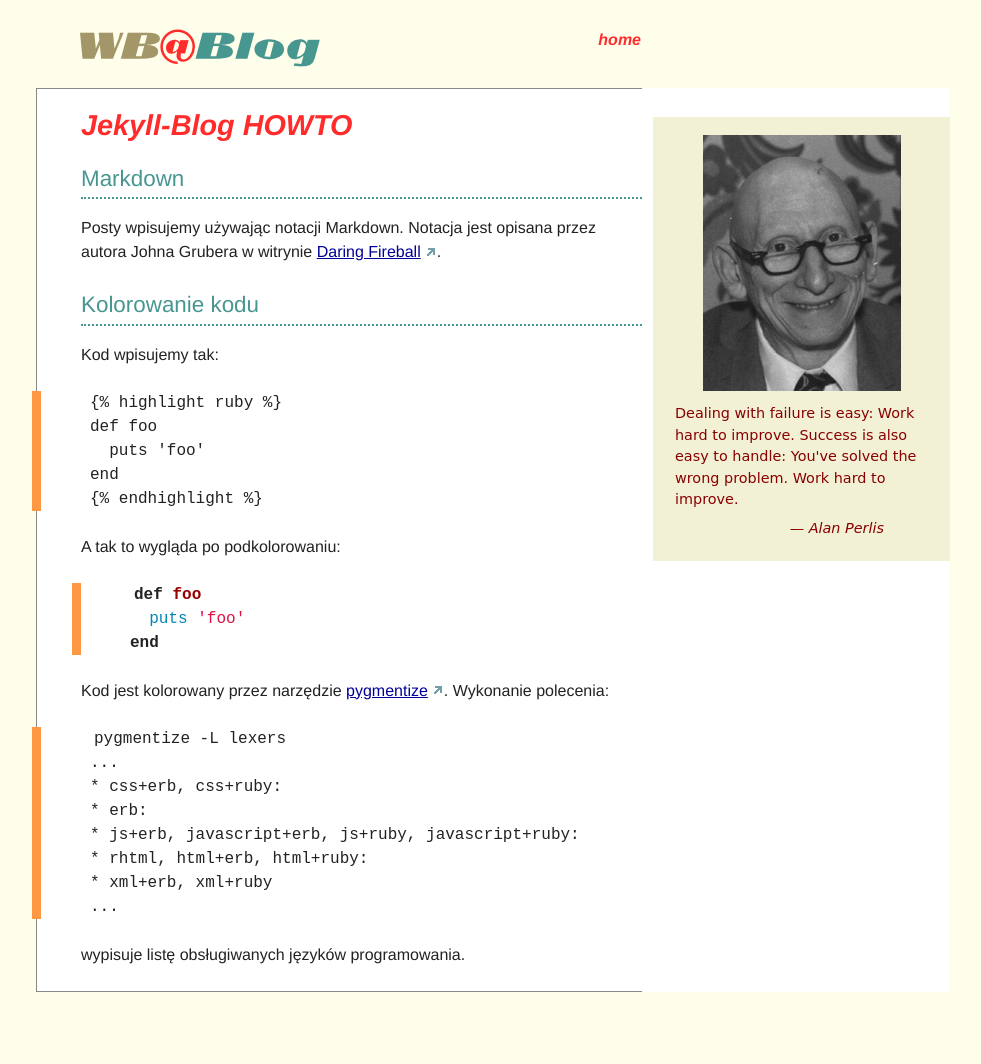
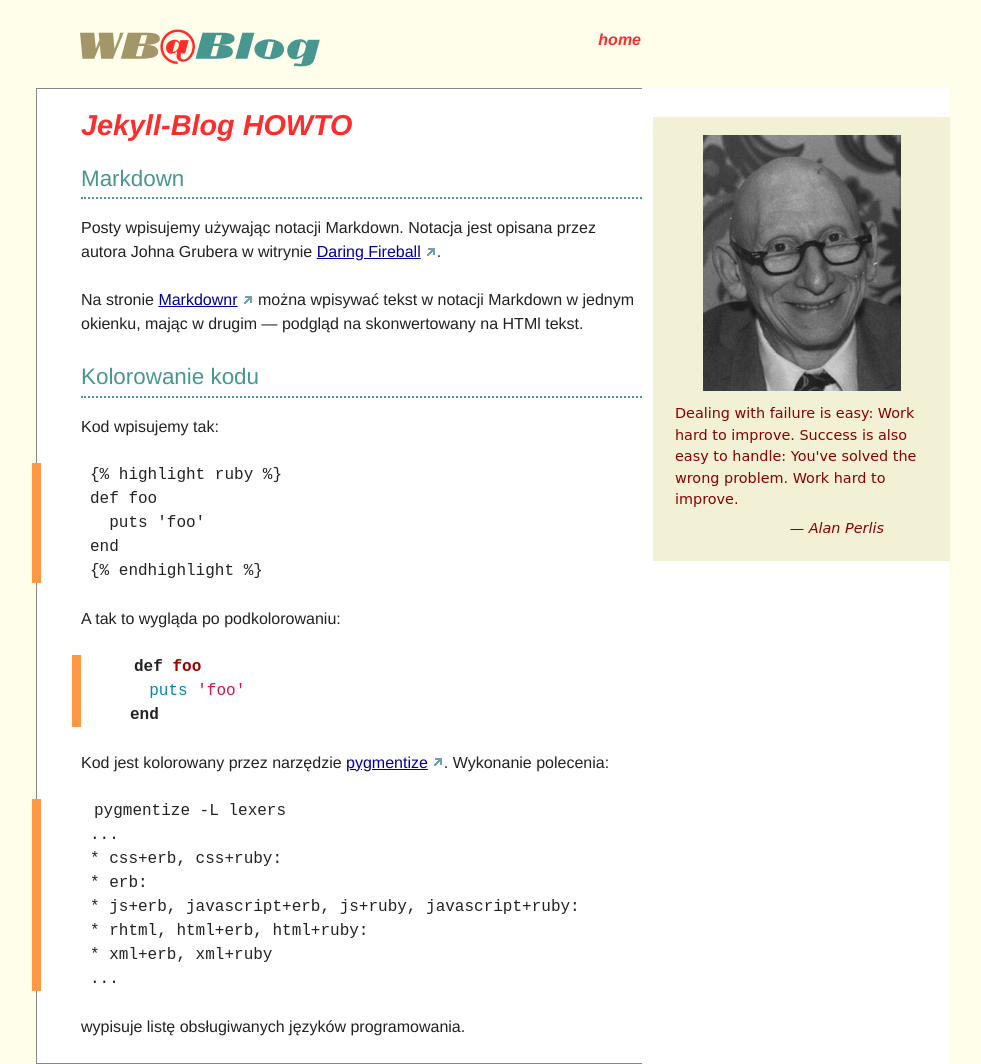
Before and after one commit to wbzyl/jblog, a Jekyll site: the page built from _posts/2009-06-12-jekyll-howto.markdown, in a window 1280 px wide. Shown: the whole page, without its empty margins (8-989 px from the left). Built offline with Jekyll 4.4.1, drawn with Linux system fonts in a browser that asks for light colours; Markdown is read by kramdown in place of the engine named in the settings; before the commit the page ends 992 px from its top, so only the background shows below that.

Commit message:
dodano link do strony http://markdownr.com

```diff
--- a/_posts/2009-06-12-jekyll-howto.markdown
+++ b/_posts/2009-06-12-jekyll-howto.markdown
@@ -14,11 +14,19 @@
 
 # {{ page.title }}
 
+
 ## Markdown
 
 Posty wpisujemy używając notacji Markdown.
 Notacja jest opisana przez autora Johna Grubera
 w witrynie [Daring Fireball](http://daringfireball.net/projects/markdown/syntax).
+
+Na stronie [Markdownr] [] można wpisywać tekst w notacji Markdown
+w jednym okienku, mając w drugim — podgląd na skonwertowany na
+HTMl tekst.
+
+[markdownr]: http://markdownr.com/ "markdown online previewer"
+
 
 ## Kolorowanie kodu
 
```
